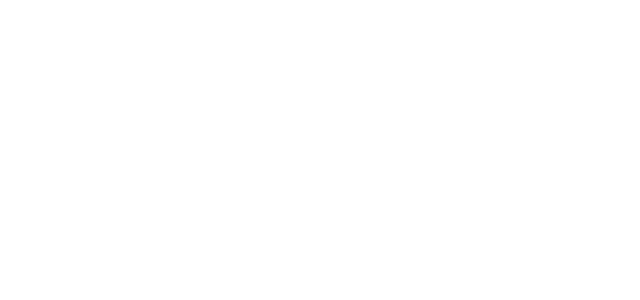
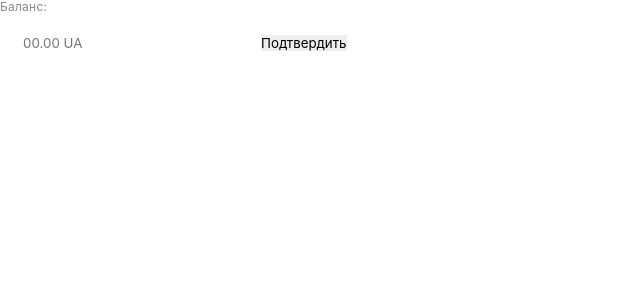
Before and after one commit to Spelui/smart-finance-team-work, a React (Create React App) app: page / in a window 1280 px wide. Shown: the top 300 px of the page, without its empty margins (0-640 px from the left). Built offline with nearby package versions, Linux system fonts and the light colour scheme.

Commit message:
add component balance

```diff
--- a/src/App.js
+++ b/src/App.js
@@ -1,5 +1,11 @@
+import Balance from "./component/Balance/Balance";
+
 const App = () => {
-  return <div></div>;
+  return (
+    <div>
+      <Balance />
+    </div>
+  );
 };
 
 export default App;
--- /dev/null
+++ b/src/component/Balance/Balance.jsx
@@ -0,0 +1,19 @@
+import s from "./Balance.module.scss";
+
+const Balance = () => {
+  return (
+    <div className={s.balance}>
+      <p className={s.balance__title}>Баланс:</p>
+      <form className={s.balance__form}>
+        <input
+          className={s.balance__input}
+          type="text"
+          placeholder="00.00 UA"
+        />
+        <button className={s.balance__btn}>Подтвердить</button>
+      </form>
+    </div>
+  );
+};
+
+export default Balance;
--- /dev/null
+++ b/src/component/Balance/Balance.module.scss
@@ -0,0 +1,13 @@
+.balance {
+  &__title {
+    margin-bottom: 6px;
+    color: rgba(82, 85, 95, 0.7);
+    font-size: 12px;
+    line-height: calc(14 / 12);
+    letter-spacing: 0.02em;
+  }
+
+  &__input {
+    padding: 15px 23px;
+  }
+}
```
